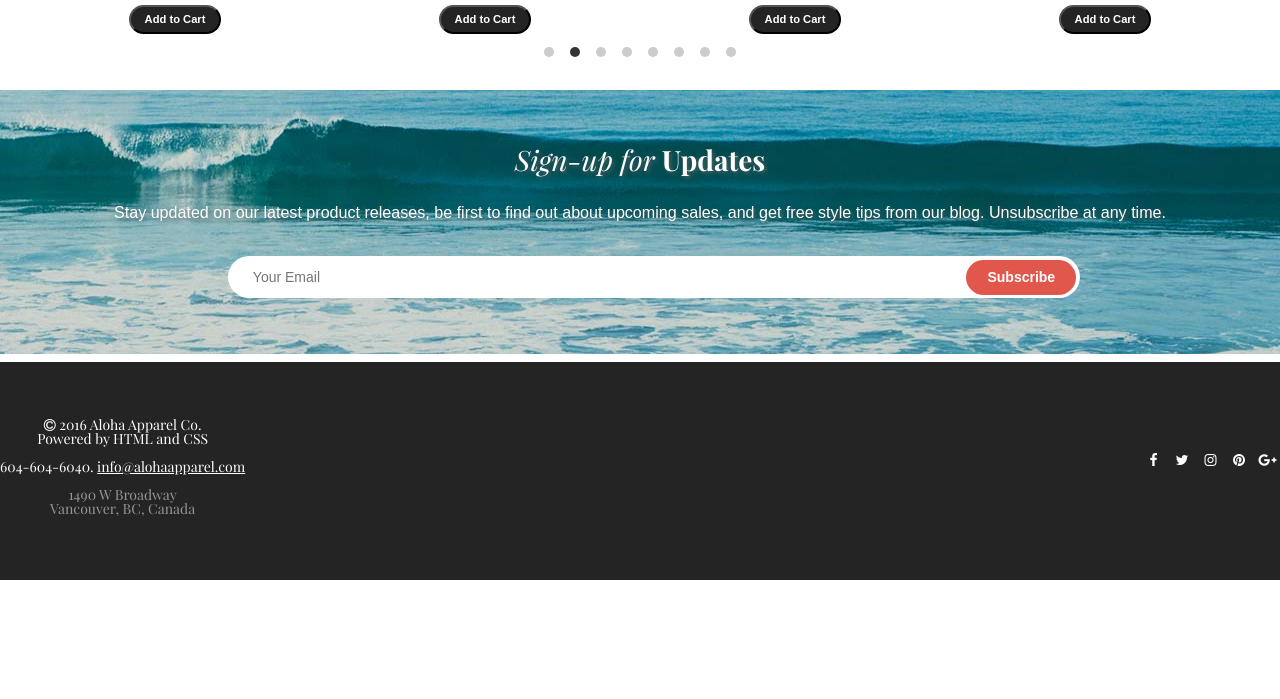
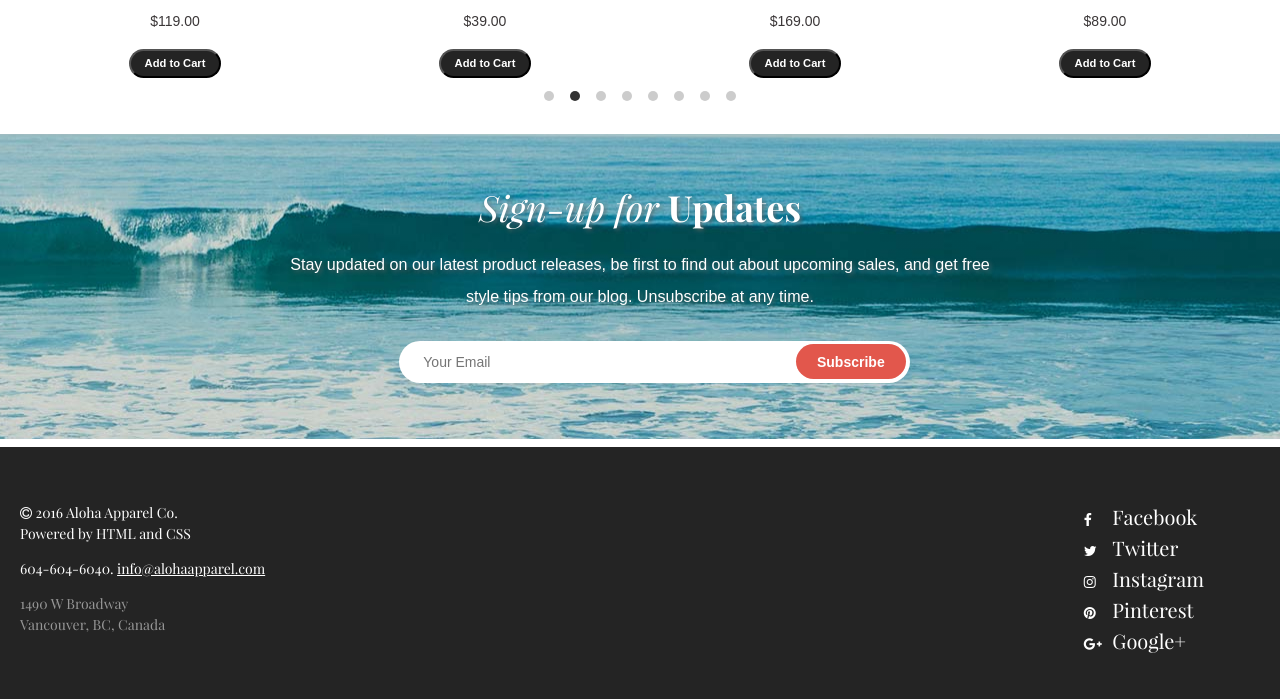
Before and after one commit to ayahalhasan/aloha-1b, a plain HTML site: page index.html in a window 1280 px wide. Shown: the part 2101-2800 px from the top of the page. Before the commit the page ends 2681 px from the top, so only its background shows below. Drawn offline with nearby package versions, Linux system fonts and the light colour scheme.

Commit message:
style for the footer

```diff
--- a/css/style.css
+++ b/css/style.css
@@ -264,10 +264,6 @@ nav {
 
 /*--- This is for ther refer (about) ---*/
 
-h2 {
-  font-size: 2rem;
-}
-
 .refer {
   border-bottom: 1px solid #d7d7d7;
   text-align: center;
@@ -489,7 +485,7 @@ input[type="submit"]:hover, input[type="submit"]:focus {
 
 .news p {
   font-size: 1.15rem;
-  text-align: center;
+  /*text-align: center;*/
 }
 
 .sign-up-form {
@@ -543,6 +539,8 @@ section h2 {
 .container1 {
   margin: 0 auto;
   width: 100%;
+  /*text-align: left;
+  padding: 0 2rem;*/
 }
 
 .site-footer {
@@ -564,10 +562,6 @@ section h2 {
 .colophon {
   line-height: 1.5;
   /*flex-flow: column wrap;*/
-}
-
-.colophon {
-  line-height: 1;
 }
 
 .copyright1 {
@@ -669,7 +663,26 @@ footer ul{
     width: 720px;
   }
 
+  .colophon {
+    text-align: left;
+    font-size: 14px;
+  }
+
+  .network-name {
+    display: inline;
+  }
+
+  .social li {
+    display: block;
+    text-align: left;
+  }
+  .social {
+    margin-top: 0;
+    padding-right: 2rem;
+  }
+
 }
+/* Media Query Desktop screen */
 @media screen and (min-width: 1240px) {
 
   header {
@@ -678,6 +691,7 @@ footer ul{
   }
 
   /* Header and nav */
+
   .header-wrap {
    display: flex;
    justify-content: center;
@@ -704,6 +718,7 @@ footer ul{
  .logo {
    order: 1;
    flex-basis: 20%;
+   max-width: 160px;
  }
 
  .main-navigate {
@@ -717,6 +732,7 @@ footer ul{
    position: relative;
    width: 48px;
  }
+
  .counter {
    top: 7px;
    right: 13px;
@@ -726,6 +742,8 @@ footer ul{
    flex-wrap: nowrap;
  }
 
+/* product */
+
  .product-wrap {
    width: 25%;
  }
@@ -734,7 +752,15 @@ footer ul{
    width: 720px;
  }
  .can {
-   width: 1240px;
+   width: 720px;
+ }
+
+ .clearfix {
+   max-width: 1240px;
+ }
+
+ .social {
+   padding-right: 4rem;
  }
 
 }
--- a/index.html
+++ b/index.html
@@ -4,7 +4,7 @@
 <head>
     <meta charset="utf-8">
     <meta name="viewport" content="width=device-width initial-scale=1" />
-    <title>Shoping center</title>
+    <title>Aloha Shop</title>
     <link rel="stylesheet" href="css/reset.css">
     <link rel="stylesheet" href="https://maxcdn.bootstrapcdn.com/font-awesome/4.5.0/css/font-awesome.min.css">
     <link rel="stylesheet" href="css/flickity.min.css" />
```
Also changed, not shown: js/main.js (+0 -15 lines).
